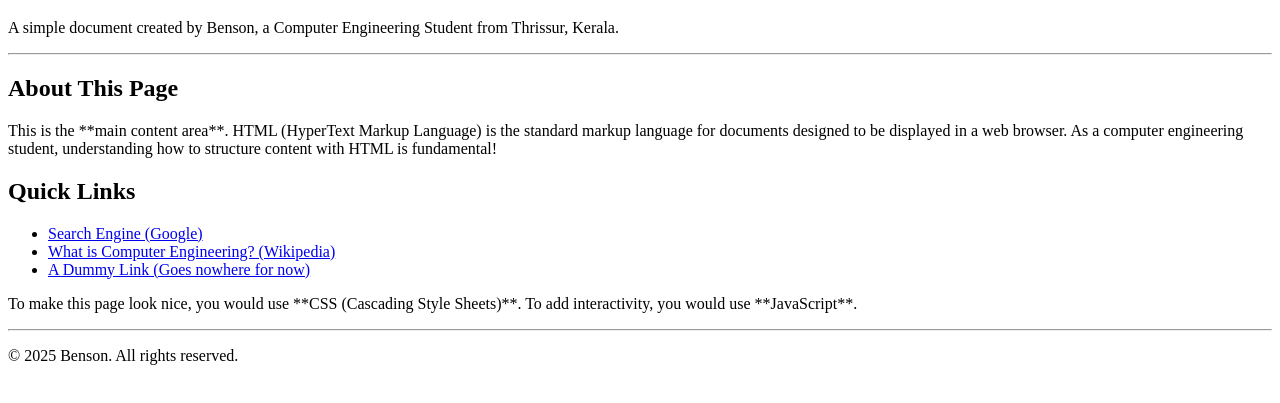
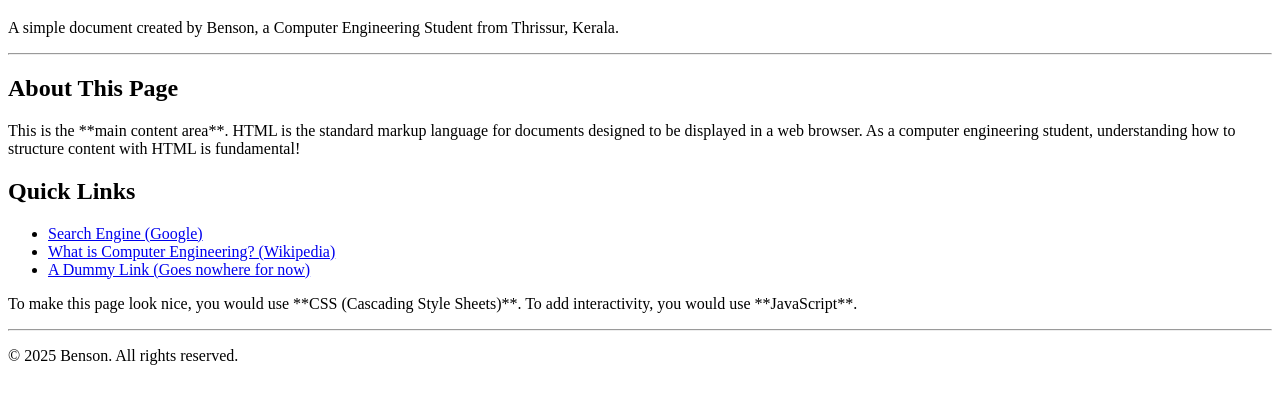
Before and after one commit to bensonjose2005/bensonjose2005.github.io, a plain HTML site: page index.html in a window 1280 px wide. Shown: the part 61-464 px from the top of the page. Drawn offline with Linux system fonts and the light colour scheme.

Commit message:
Update index.html

```diff
--- a/index.html
+++ b/index.html
@@ -16,7 +16,7 @@
 
     <main>
         <h2>About This Page</h2>
-        <p>This is the **main content area**. HTML (HyperText Markup Language) is the standard markup language for documents designed to be displayed in a web browser. As a computer engineering student, understanding how to structure content with HTML is fundamental!</p>
+        <p>This is the **main content area**. HTML  is the standard markup language for documents designed to be displayed in a web browser. As a computer engineering student, understanding how to structure content with HTML is fundamental!</p>
 
         <h2>Quick Links</h2>
         <ul>
```
